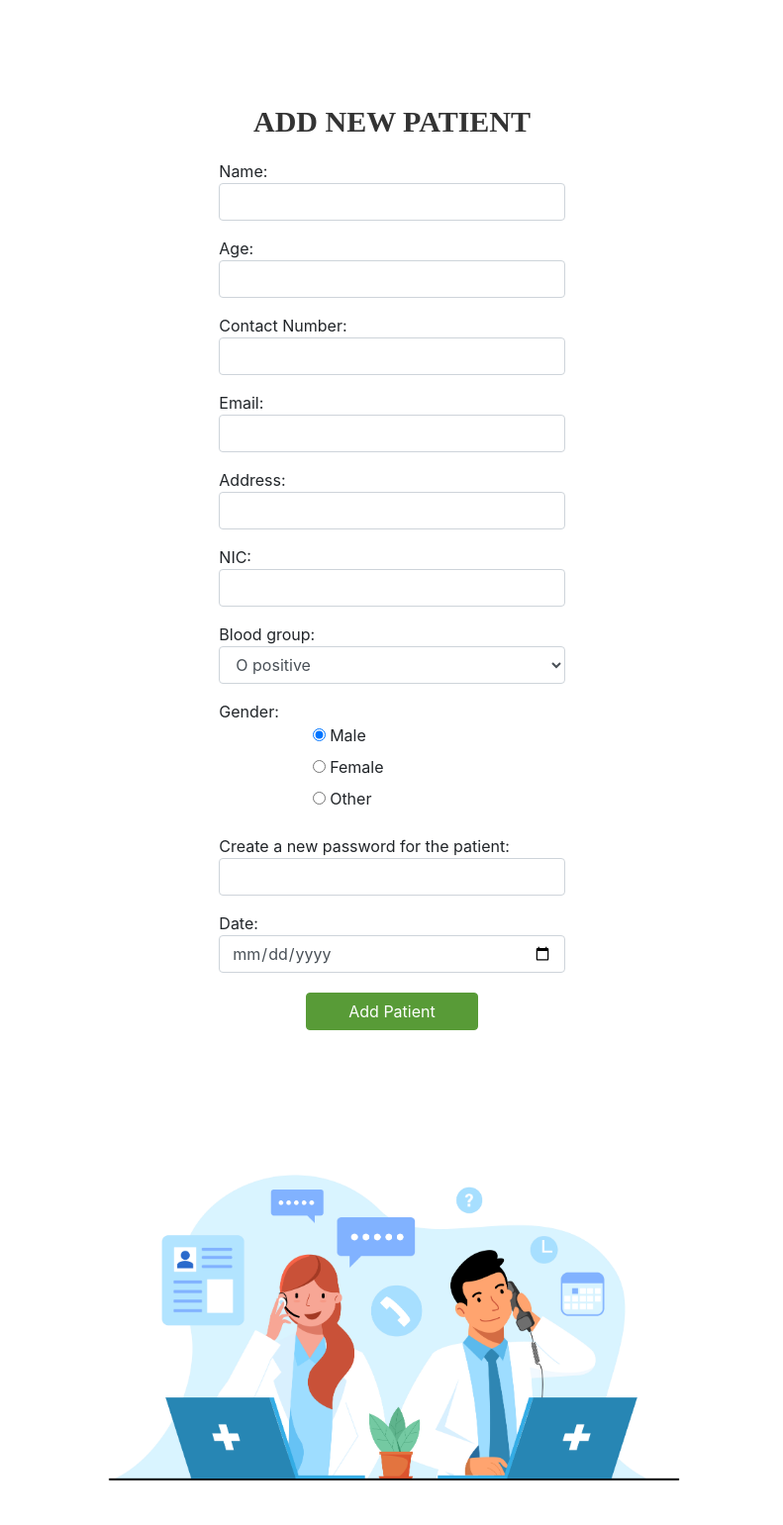
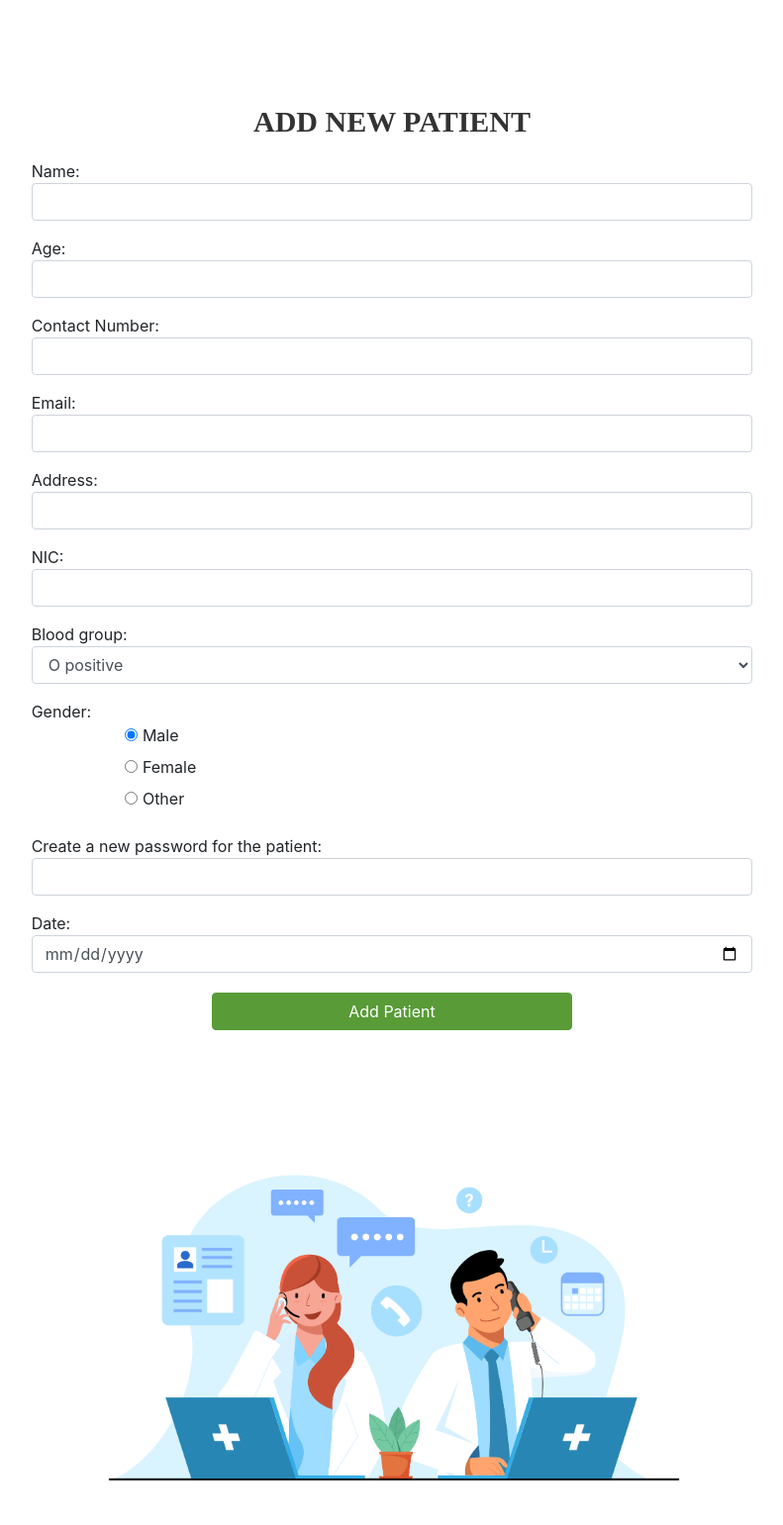
Before and after one commit to gajindubandara/Hospital-Managment-System, a PHP site: page /add.php in a window 1280 px wide. Shown: the part 56-1597 px from the top of the page at 99% size, without its empty margins (244-1035 px from the left). Run offline with PHP 8.4, Linux system fonts and the light colour scheme; the visitor is signed in with stand-in values (Sample User, id 1).

Commit message:
Change container sizes

```diff
--- a/add.php
+++ b/add.php
@@ -26,7 +26,7 @@ include("config.php");
 <form method="post">
     <div class="container features">
         <div class="row center">
-            <div class="col-lg-4 col-md-4 col-sm-6">
+            <div class="col-md-8 ">
                 <h3 class="feature-title">Add new patient</h3>
                 <div class="form-group">
                     Name:
@@ -67,7 +67,7 @@ include("config.php");
                 </div>
                 <div class="form-group">
                     Gender:
-                    <div class="addRadio" style="margin-left: 27%">
+                    <div class="addRadio" style="margin-left: 13%">
                         <input type="radio" name="addGender" value="Male" checked>
                         <label>Male</label><br>
                         <input type="radio" name="addGender" value="Female">
--- a/newDiagnose.php
+++ b/newDiagnose.php
@@ -25,7 +25,7 @@ include("config.php");
 
 <div class="container features">
     <div class="row center">
-        <div class="col-lg-4 col-md-4 col-sm-6">
+        <div class="col-md-8">
             <h3 class="feature-title">Add new Diagnose</h3>
             <form method="post" enctype="multipart/form-data">
 <!--            <div class="form-group">-->
```
